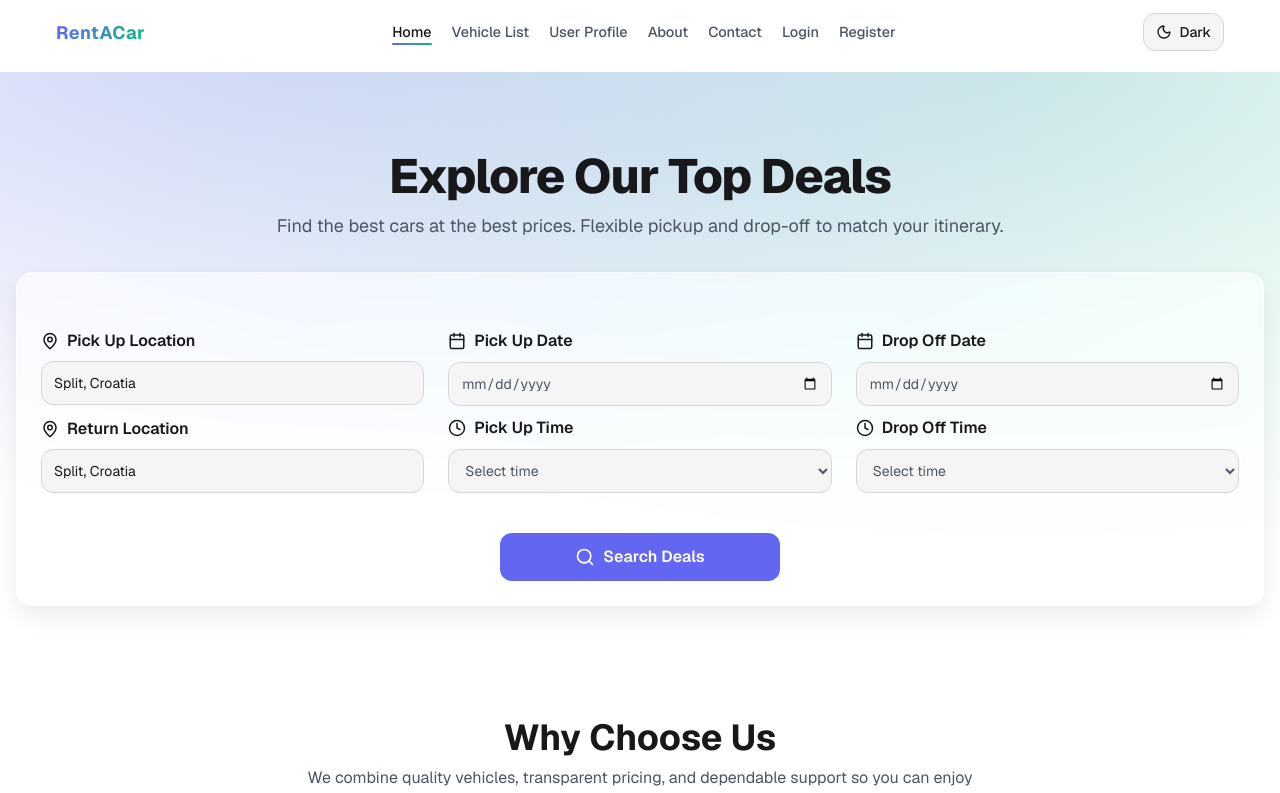
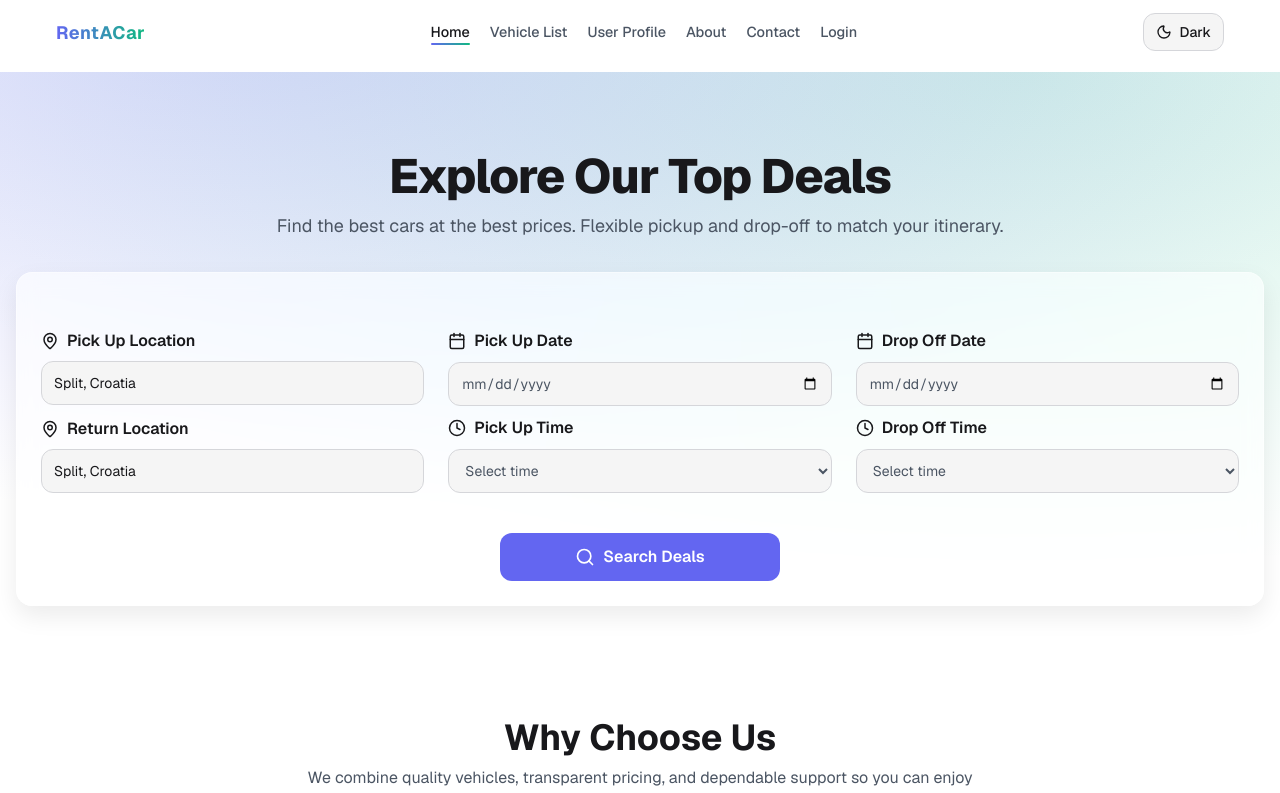
Before and after one commit to Klepo313/HCI_25-26, a Next.js app in the folder rent-a-car-app/: page / in a window 1280 px wide. Shown: the top 793 px of the page. Built offline with nearby package versions, Linux system fonts and the light colour scheme.

Commit message:
fix: remove registration link and adjust login link styling in Navigation component

```diff
--- a/rent-a-car-app/app/components/navigation.tsx
+++ b/rent-a-car-app/app/components/navigation.tsx
@@ -17,7 +17,6 @@ const pages: Page[] = [
   { title: "About", path: "/about" },
   { title: "Contact", path: "/contact" },
   { title: "Login", path: "/login" },
-  { title: "Register", path: "/register" },
 ];
 
 export function Navigation() {
@@ -66,7 +65,7 @@ export function Navigation() {
                     href={p.path}
                     className={`${styles.link} ${
                       currentPath === p.path ? styles.active : ""
-                    }`}
+                    } ${p.path === "/login" ? styles.loginCta : ""}`}
                   >
                     {p.title}
                   </Link>
@@ -102,7 +101,8 @@ export function Navigation() {
                 <li key={p.path}>
                   <Link
                     href={p.path}
-                    className={currentPath === p.path ? styles.active : ""}
+                    className={`${currentPath === p.path ? styles.active : ""} ${p.path === "/login" ? "" : ""}`}
+                    // className={`${currentPath === p.path ? styles.active : ""} ${p.path === "/login" ? styles.loginCta : ""}`}
                     onClick={() => setSidebarOpen(false)}
                   >
                     {p.title}
```
